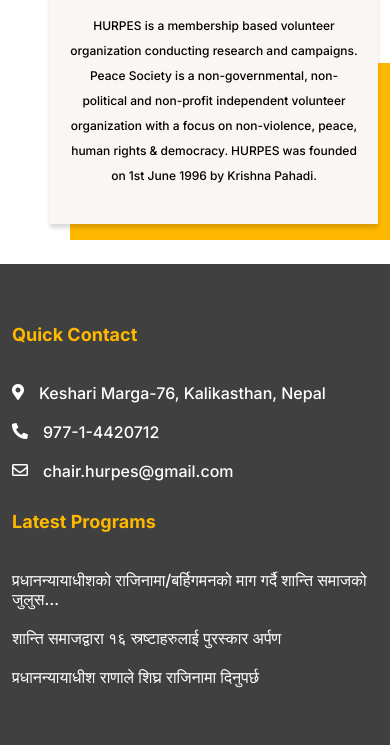
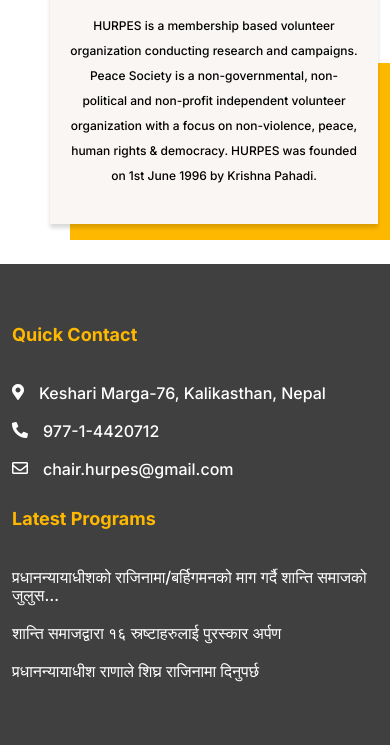
Before and after one commit to sandeshbelbase/task_hurpes, a plain HTML site: page index.html in a window 390 px wide. Shown: the part 4239-4984 px from the top of the page. Drawn offline with nearby package versions, Linux system fonts and the light colour scheme.

Commit message:
responsive

```diff
--- a/css/style.css
+++ b/css/style.css
@@ -378,7 +378,7 @@ position: relative;
     font-style: normal;
     font-weight: 500;
     font-size: 16px;
-    line-height: 19px;
+    line-height: 18px;
     display: flex;
 }
 .contact li i{
```
